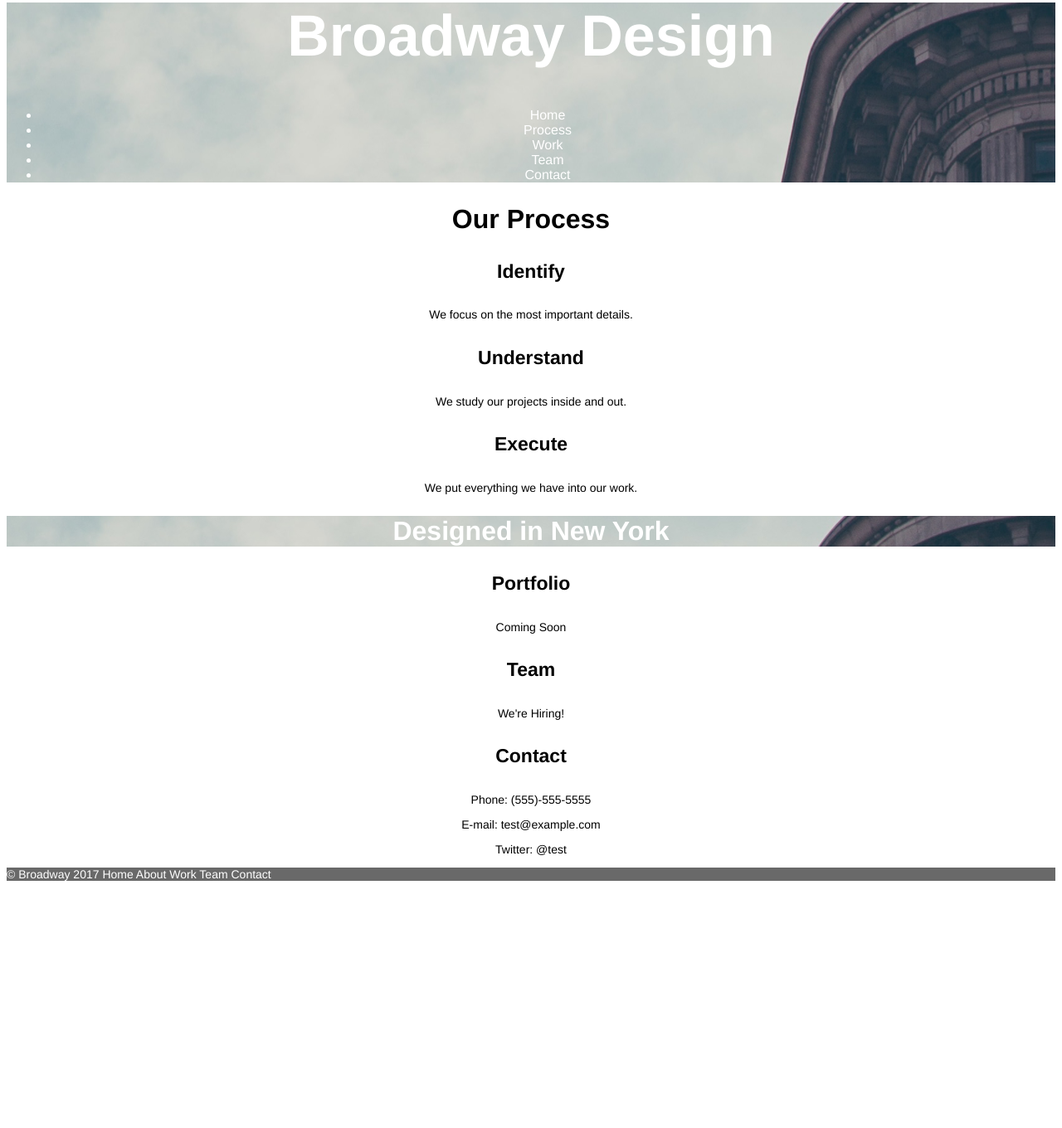
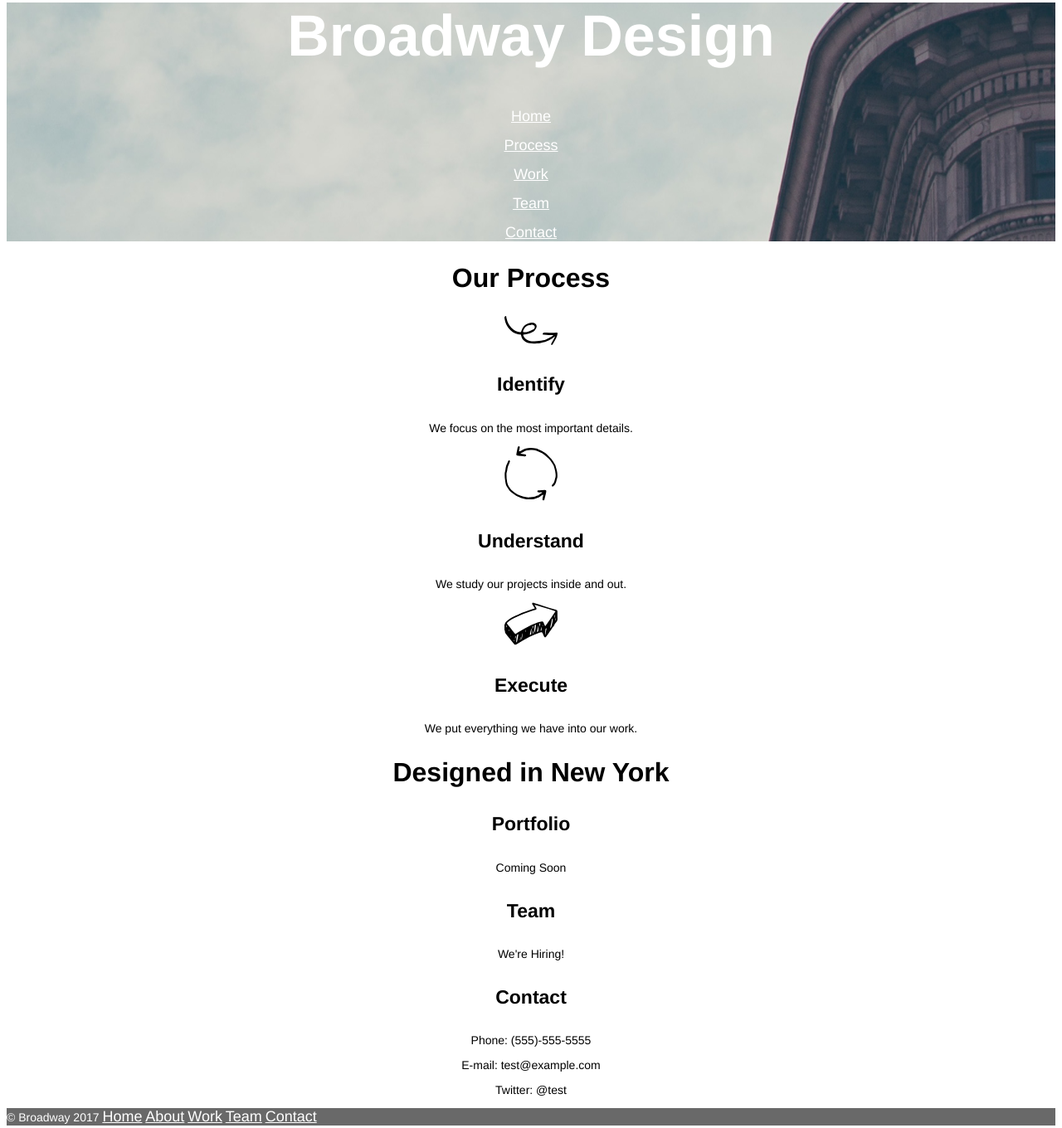
Before and after one commit to KIRICHIE/Broadway, a plain HTML site: page index.html in a window 1280 px wide. Shown: the part 44-1404 px from the top of the page at 83% size. Before the commit the page ends 1120 px from the top, so only its background shows below. Drawn offline with Linux system fonts and the light colour scheme.

Commit message:
html souce change - img add

```diff
--- a/index.html
+++ b/index.html
@@ -6,50 +6,49 @@
     </header>
     <body>
         <!-- main Navi -->
-        <div class="main">
+        <div class="main" >
             <h1>Broadway Design</h1>
-            <ul>
-                <li>Home</li>
-                <li>Process</li>
-                <li>Work</li>
-                <li>Team</li>
-                <li>Contact</li>
-            </ul>
+                <p><a href="#">Home</a></p>
+                <p><a href="#process">Process</a></p>
+                <p><a href="#work">Work</a></p>
+                <p><a href="#team">Team</a></p>
+                <p><a href="#contact">Contact</a></p>
         </div>
 
         <!-- Proecss -->
-        <div lass="process">
+        <div id="process">
             <h2>Our Process</h2>
+            <img src="resources/images/identify.svg" alt="identify">
 
             <h4>Identify</h4>
             <p>We focus on the most important details.</p>
 
-
+            <img src="resources/images/understand.svg" alt="understand">
             <h4>Understand</h4>
             <p>We study our projects inside and out.</p>
 
-
+            <img src="resources/images/execute.svg" alt="execute">
             <h4>Execute</h4>
             <p>We put everything we have into our work.</p>
         </div>
 
         <!-- sub title -->
-        <div class="subtitle">
+        <div id="subtitle">
             <h2>Designed in New York</h2>
         </div>
 
         <!-- work -->
-        <div class="work">
+        <div id="work">
             <h4>Portfolio</h4>
             <p>Coming Soon</p>
         </div>
         <!-- team -->
-        <div class="team">
+        <div id="team">
             <h4>Team</h4>
             <p>We're Hiring!</p>
         </div>
         <!-- contact -->
-        <div class="contact">
+        <div id="contact">
             <h4>Contact</h4>
 
             <p>Phone: (555)-555-5555</p>
@@ -60,7 +59,14 @@
         </div>
 
         <div class="footer">
-            <p>&copy; Broadway 2017 Home About Work Team Contact</p>
+            <p>
+                &copy; Broadway 2017
+                <a href="#">Home</a>
+                <a href="#process">About</a>
+                <a href="#work">Work</a>
+                <a href="#team">Team</a>
+                <a href="#contact">Contact</a>
+            </p>
         </div>
     </body>
 </html>
--- a/resources/css/style.css
+++ b/resources/css/style.css
@@ -2,22 +2,25 @@ body {
     font-family: Helvetica;
     text-align: center;
 }
-
+h1, h2, h4, .subtitle {
+    font-weight: bold;
+}
 h1 {
     font-size: 70px;
-    font-weight: bold;
 }
 
 h2 {
     font-size: 32px;
-    font-weight: bold;
 }
 h4 {
     font-size: 23px;
-    font-weight: bold;
 }
 p {
     font-size: 14px;
+}
+a {
+    color: white;
+    font-size: 18px;
 }
 .main ,.subtitle {
     color: white;
@@ -25,7 +28,6 @@ p {
 }
 .subtitle {
     font-size: 23px;
-    font-weight: bold;
 }
 .footer {
     font-size: 11px;
```
